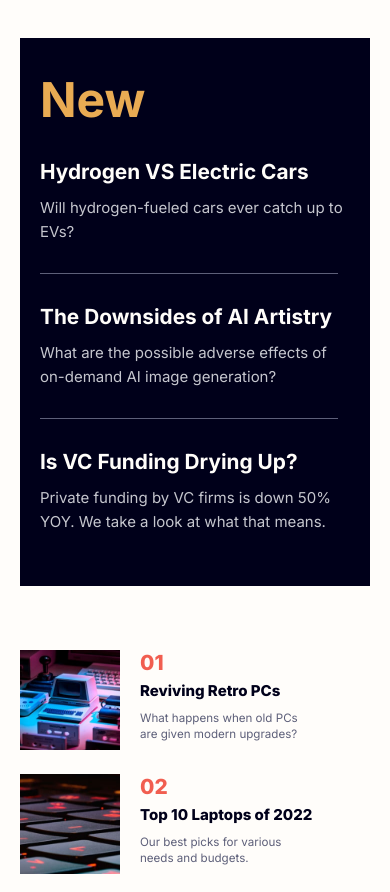
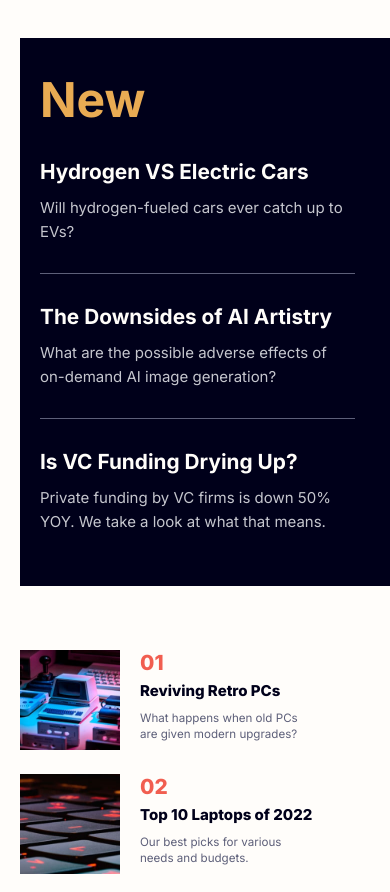
Before and after one commit to MTbustamante98/FrontEnd-HTML-CSS-JS, a website built with webpack: page news-homepage-main/index.html in a window 390 px wide. Shown: the part 760-1652 px from the top of the page. Built offline with nearby package versions, Linux system fonts and the light colour scheme.

Commit message:
atualização no tamanho da tela

```diff
--- a/news-homepage-main/css/media-query.css
+++ b/news-homepage-main/css/media-query.css
@@ -52,11 +52,11 @@
 @media (max-width: 700px) {
   body {
     overflow-y: scroll !important;
-    overflow-x: hidden;
+    overflow-x: hidden !important;
   }
 
   .container {
-    max-width: 400px;
+    max-width: 375px;
   }
 
   .header nav {
@@ -114,7 +114,7 @@
   }
 
   .article-topics-two {
-    width: 350px;
+    width: 370px;
     margin-top: 3.75rem;
   }
 
```
